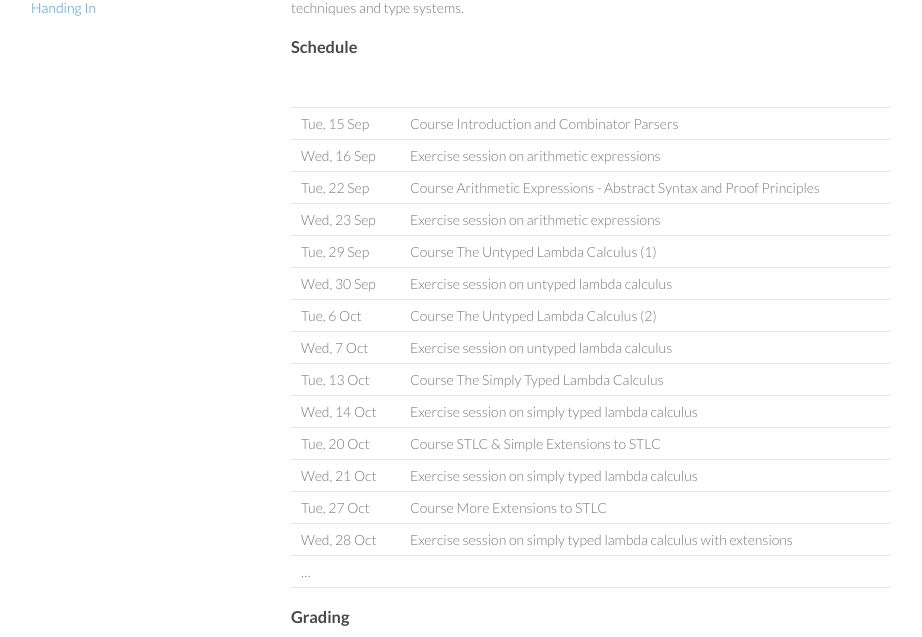
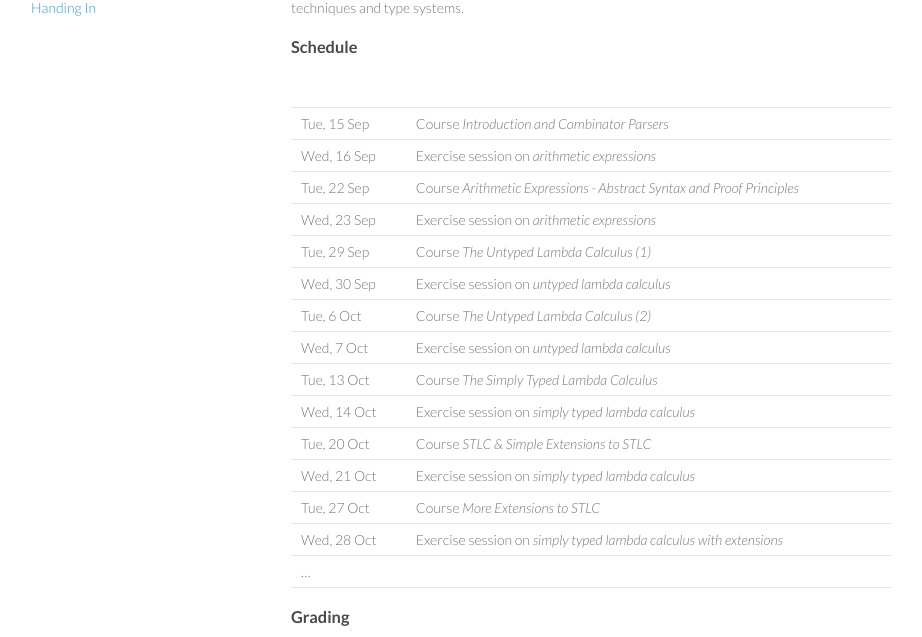
Before and after one commit to christophetd/fos2015.github.io, a Jekyll site: the page built from index.md, in a window 1280 px wide. Shown: the part 266-903 px from the top of the page, without its empty margins (179-1101 px from the left). Built offline with Jekyll 4.4.1, drawn with Linux system fonts in a browser that asks for light colours.

Commit message:
generated at 2015-09-15 17:23:55.482935

```diff
--- a/index.md
+++ b/index.md
@@ -16,23 +16,23 @@ Software foundations (or *theory of programming languages*) is the mathematical
 
 ### Schedule
 
-|             |                                                                      |
-|-------------|----------------------------------------------------------------------|
-| Tue, 15 Sep | Course Introduction and Combinator Parsers                           |
-| Wed, 16 Sep | Exercise session on arithmetic expressions                           |
-| Tue, 22 Sep | Course Arithmetic Expressions - Abstract Syntax and Proof Principles |
-| Wed, 23 Sep | Exercise session on arithmetic expressions                           |
-| Tue, 29 Sep | Course The Untyped Lambda Calculus (1)                               |
-| Wed, 30 Sep | Exercise session on untyped lambda calculus                          |
-| Tue, 6 Oct  | Course The Untyped Lambda Calculus (2)                               |
-| Wed, 7 Oct  | Exercise session on untyped lambda calculus                          |
-| Tue, 13 Oct | Course The Simply Typed Lambda Calculus                              |
-| Wed, 14 Oct | Exercise session on simply typed lambda calculus                     |
-| Tue, 20 Oct | Course STLC & Simple Extensions to STLC                              |
-| Wed, 21 Oct | Exercise session on simply typed lambda calculus                     |
-| Tue, 27 Oct | Course More Extensions to STLC                                       |
-| Wed, 28 Oct | Exercise session on simply typed lambda calculus with extensions     |
-| ...         |                                                                      |
+|             |                                                                        |
+|-------------|------------------------------------------------------------------------|
+| Tue, 15 Sep | Course *Introduction and Combinator Parsers*                           |
+| Wed, 16 Sep | Exercise session on *arithmetic expressions*                           |
+| Tue, 22 Sep | Course *Arithmetic Expressions - Abstract Syntax and Proof Principles* |
+| Wed, 23 Sep | Exercise session on *arithmetic expressions*                           |
+| Tue, 29 Sep | Course *The Untyped Lambda Calculus (1)*                               |
+| Wed, 30 Sep | Exercise session on *untyped lambda calculus*                          |
+| Tue, 6 Oct  | Course *The Untyped Lambda Calculus (2)*                               |
+| Wed, 7 Oct  | Exercise session on *untyped lambda calculus*                          |
+| Tue, 13 Oct | Course *The Simply Typed Lambda Calculus*                              |
+| Wed, 14 Oct | Exercise session on *simply typed lambda calculus*                     |
+| Tue, 20 Oct | Course *STLC & Simple Extensions to STLC*                              |
+| Wed, 21 Oct | Exercise session on *simply typed lambda calculus*                     |
+| Tue, 27 Oct | Course *More Extensions to STLC*                                       |
+| Wed, 28 Oct | Exercise session on *simply typed lambda calculus with extensions*     |
+| ...         |                                                                        |
 
 ### Grading
 
```
Also changed, not shown: 4 other files.
